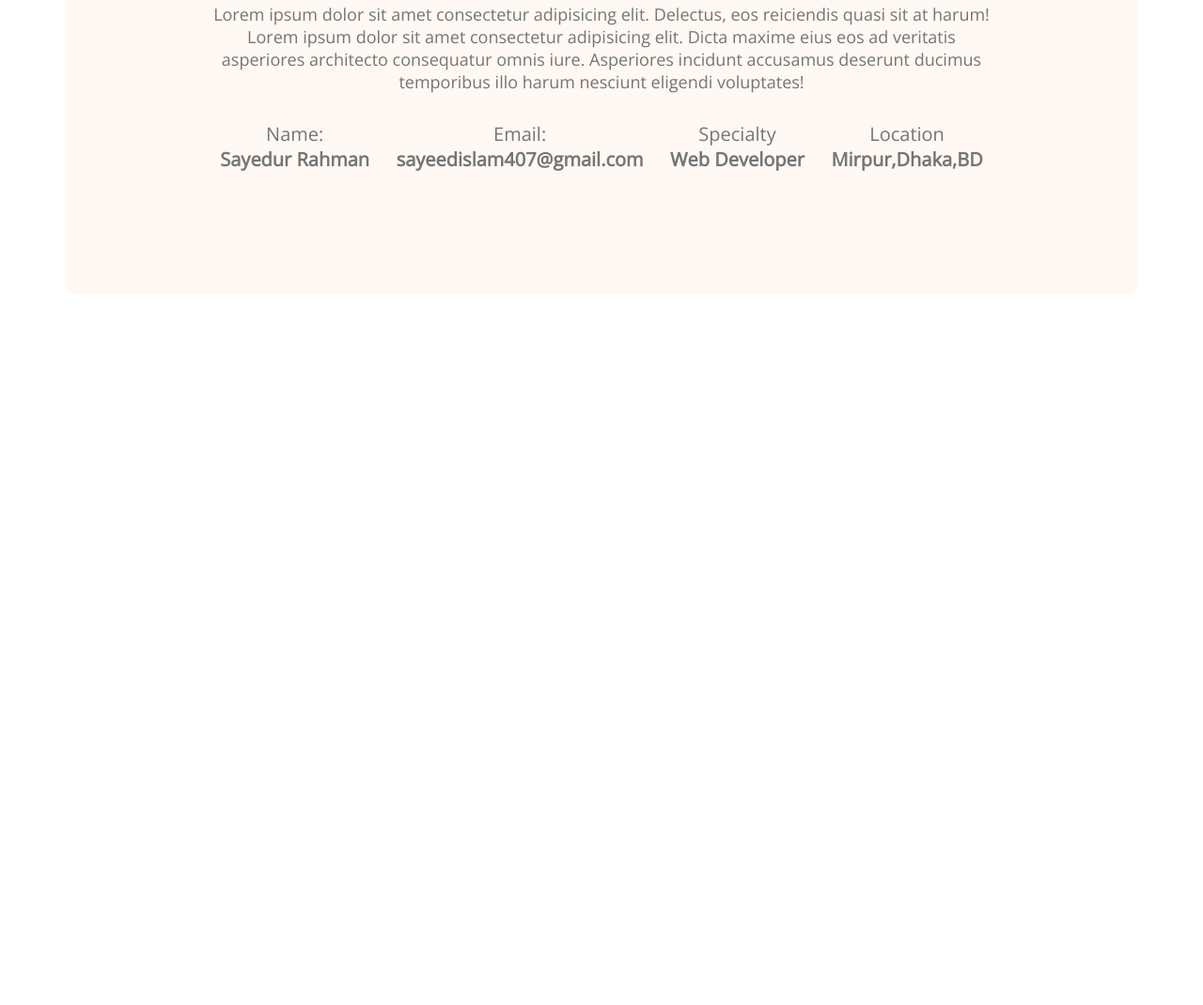
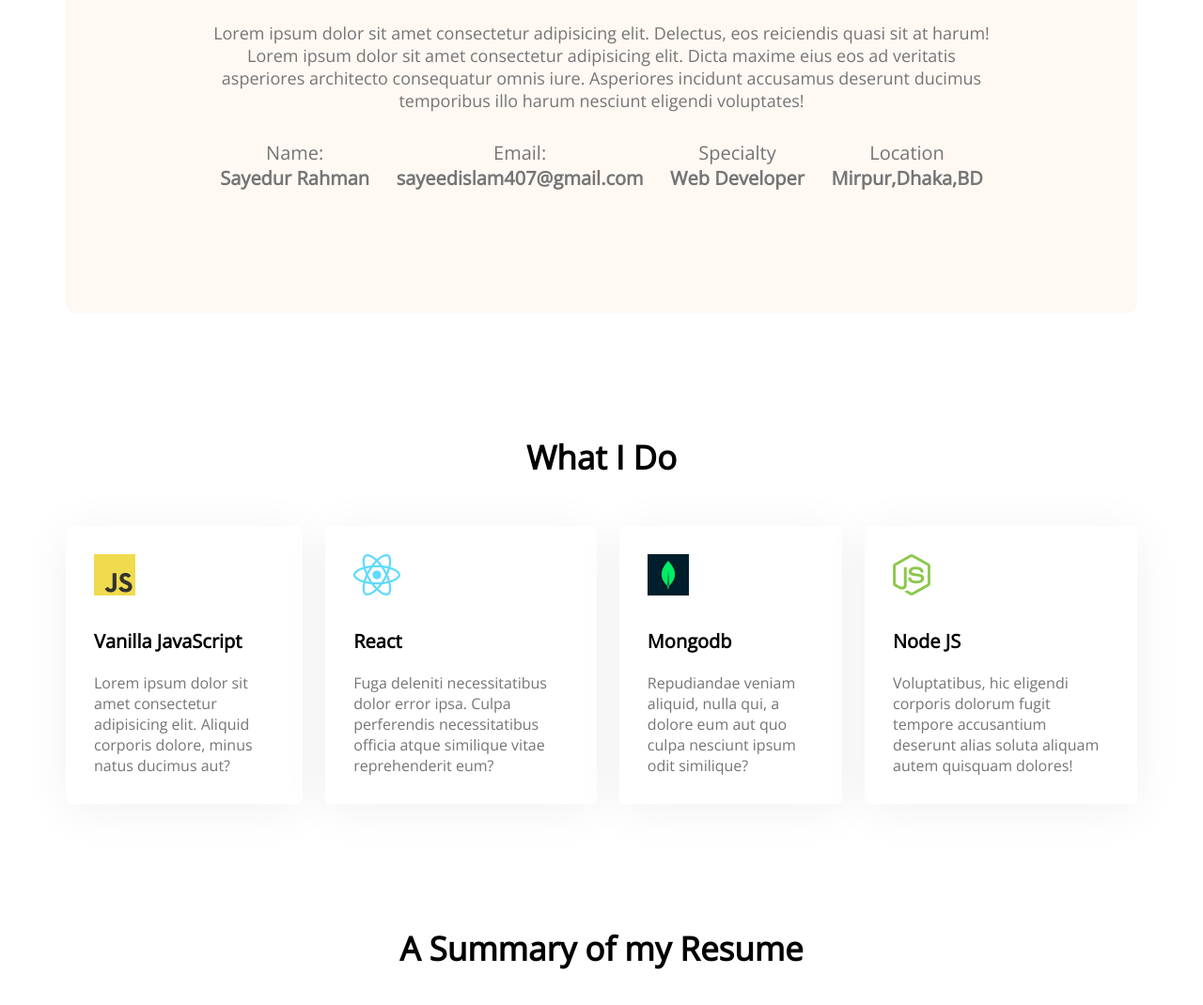
Before and after one commit to sayeed083/developer-portfolio, a plain HTML site: page index.html in a window 1280 px wide. Shown: the part 1174-2244 px from the top of the page at 94% size. Before the commit the page ends 1487 px from the top, so only its background shows below. Drawn offline with nearby package versions, Linux system fonts and the light colour scheme.

Commit message:
added skills

```diff
--- a/index.html
+++ b/index.html
@@ -53,7 +53,39 @@
 
 </div>
 </section>
+<!-- What i do section -->
+<section class="what-i-do">
+    <h3 class="section-title">What I Do</h3>
+    <!-- .skill-container>.skill*4>img+p.skill-title+p.skill-description>lorem15 -->
+    <div class="skill-container">
+        <div class="skill">
+            <img src="images/icons/js.png" alt="">
+            <p class="skill-title">Vanilla JavaScript</p>
+            <p class="skill-description">Lorem ipsum dolor sit amet consectetur adipisicing elit. Aliquid corporis dolore, minus natus ducimus aut?</p>
+        </div>
+        <div class="skill">
+            <img src="images/icons/react.png" alt="">
+            <p class="skill-title">React</p>
+            <p class="skill-description">Fuga deleniti necessitatibus dolor error ipsa. Culpa perferendis necessitatibus officia atque similique vitae reprehenderit eum?</p>
+        </div>
+        <div class="skill">
+            <img src="images/icons/mongo.png" alt="">
+            <p class="skill-title">Mongodb</p>
+            <p class="skill-description">Repudiandae veniam aliquid, nulla qui, a dolore eum aut quo culpa nesciunt ipsum odit similique?</p>
+        </div>
+        <div class="skill">
+            <img src="images/icons/nodejs.png" alt="">
+            <p class="skill-title">Node JS</p>
+            <p class="skill-description">Voluptatibus, hic eligendi corporis dolorum fugit tempore accusantium deserunt alias soluta aliquam autem quisquam dolores!</p>
+        </div>
+    </div>
+</section>
+<!-- Resume Section -->
+<section class="resume">
+    <h3 class="section-title">A Summary of my Resume</h3>
 
+
+</section>
     </main>
     <footer></footer>
 </body>
--- a/styles/portfolio.css
+++ b/styles/portfolio.css
@@ -79,10 +79,12 @@ main {
     max-width: 1140px;
     margin: 0 auto;
 }
+section{
+    margin-top: 130px;
+}
 
 /* ABout section styles */
 .about-me {
-    margin-top: 130px;
     background-color: #fff8f3;
     border-radius: 10px;
     padding: 130px 150px;
@@ -90,10 +92,10 @@ main {
 }
 
 .section-title {
-
+text-align: center;
 font-weight: 700;
 font-size: 35px;
-margin-bottom: 30px;
+margin-bottom: 50px;
 }
 
 .section-description {
@@ -116,3 +118,26 @@ margin-bottom: 30px;
     font-size: 20px;
     color: #757575;
 }
+/* What i do styles */
+
+.skill-container{
+    display: flex;
+    gap: 24px;
+
+}
+.skill{
+    background: #FFFFFF;
+box-shadow: 0px 6px 50px rgba(0, 0, 0, 0.06);
+border-radius: 5px;
+padding: 30px;
+}
+.skill-title{
+    font-weight: 700;
+    font-size: 20px;
+    margin-top: 30px;
+    margin-bottom: 20px;
+}
+.skill-description{
+    color: #757575;
+}
+/* resume styles */
```
